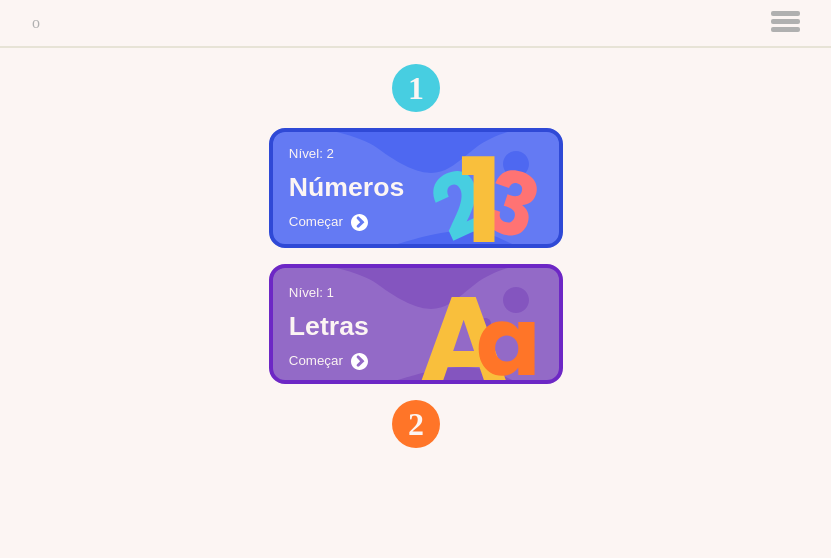
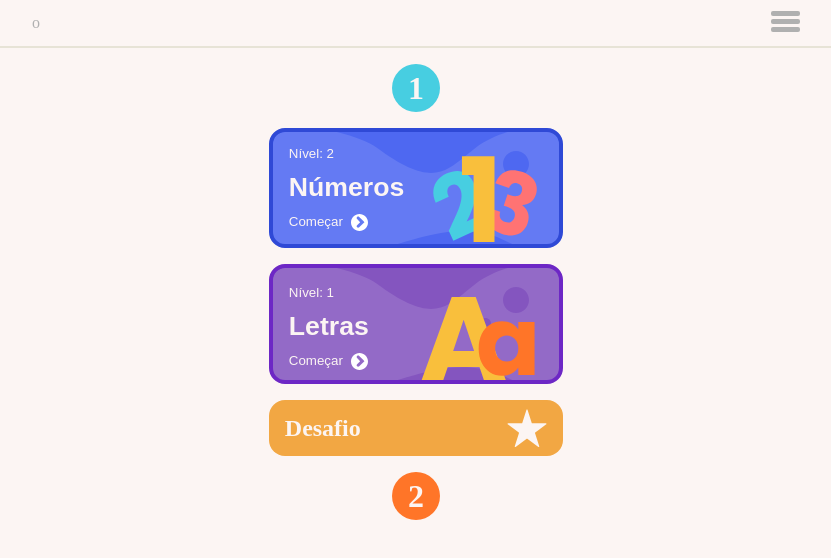
Before and after one commit to Brun0-marinh0/Ensinando-Libras, a Next.js app: page /selectQuiz in a window 1280 px wide. Shown: the top 558 px of the page, without its empty margins (224-1055 px from the left). Built offline with nearby package versions, Linux system fonts and the light colour scheme.

Commit message:
:feat ButtonQuest

```diff
--- /dev/null
+++ b/src/components/ButtonChallenge/index.tsx
@@ -0,0 +1,16 @@
+import Link from "next/link"
+import Styles from './styles.module.scss'
+
+
+export default function ButtonsChallenge(){
+    return(
+        <div className={Styles.bnt}>
+            <Link href='/'>
+                <div className={Styles.content}>
+                    Desafio
+                    <img src='./img/buttons/start.svg' alt=""/>
+                </div>
+            </Link>
+        </div>
+    )
+}
--- /dev/null
+++ b/src/components/ButtonChallenge/styles.module.scss
@@ -0,0 +1,31 @@
+.bnt{
+    display: flex;
+    justify-content: center;
+    align-items: center;
+
+    .content{
+        display: flex;
+        justify-content: space-between;
+        align-items: center;
+        text-decoration: none;
+        height: 3.5rem;
+        width: max(18rem, 23vw);
+        border-radius: 1rem;
+        color: var(--bg);
+        font-size: 1.5rem;
+        font-weight: 600;
+        background: var(--yallow);
+        padding: 0 1rem;
+        cursor: pointer;
+
+        img{
+            width: 2.5rem;
+            transition: .2s;
+        }
+
+        &:hover img{
+            width: 4rem;
+            transform: rotateZ(30deg);
+        }
+    }
+}
--- a/src/components/ButtonsQuest/index.tsx
+++ b/src/components/ButtonsQuest/index.tsx
@@ -48,7 +48,7 @@ export default function ButtonsQuest({nivelNumber, typeQuest, imgQuest, linkStud
                     >
                     <div>
                         <div>
-                            <Link href={linkStudy}>Studar</Link>
+                            <Link href={linkStudy}>Estudar</Link>
                             <Link href={linkQuest}>Praticar</Link>
                         </div>
                     </div>
--- a/src/components/ButtonsQuest/styles.module.scss
+++ b/src/components/ButtonsQuest/styles.module.scss
@@ -2,6 +2,7 @@
         overflow: hidden;
         border-radius: 1rem;
         height: 7.5rem;
+        min-height: 7.5rem;
         width: max(18rem, 23vw);
         background: var(--blue);
         border: .3rem solid;
--- a/src/pages/selectQuiz.tsx
+++ b/src/pages/selectQuiz.tsx
@@ -2,6 +2,7 @@ import styles from './styles.module.scss'
 
 import NivelNumber from "../components/NivelNumber";
 import ButtonsQuest from '../components/ButtonsQuest';
+import ButtonsChallenge from '../components/ButtonChallenge';
 
 export default function selectQuiz(){
     return(
@@ -35,8 +36,9 @@ export default function selectQuiz(){
                 styleBg={'var(--purple)'}
                 styleBorder={'var(--border_purple)'}
             />
+
+            <ButtonsChallenge/>
             {/* buttons nivel 1 =================== */}
-
 
             <NivelNumber
                 stylesColor={'var(--orange)'}
```
Also changed, not shown: public/img/buttons/start.svg (added).
